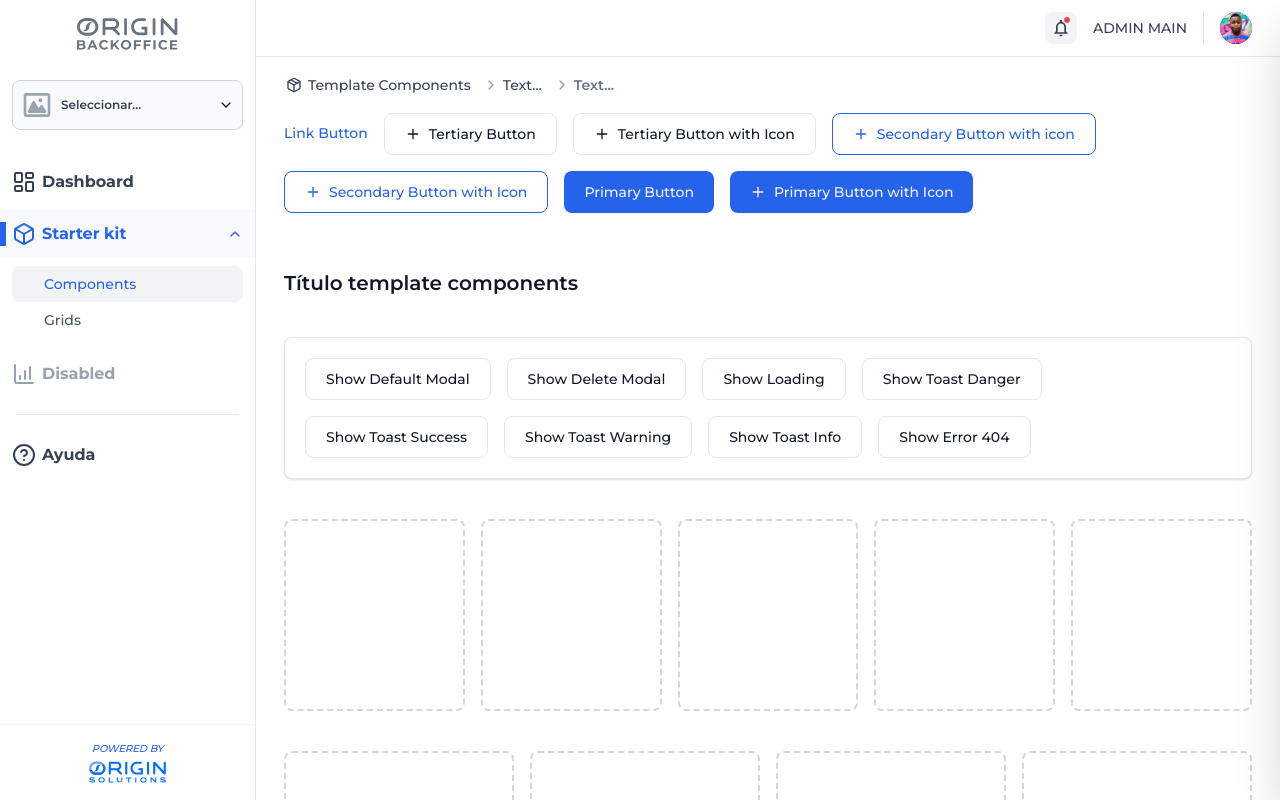
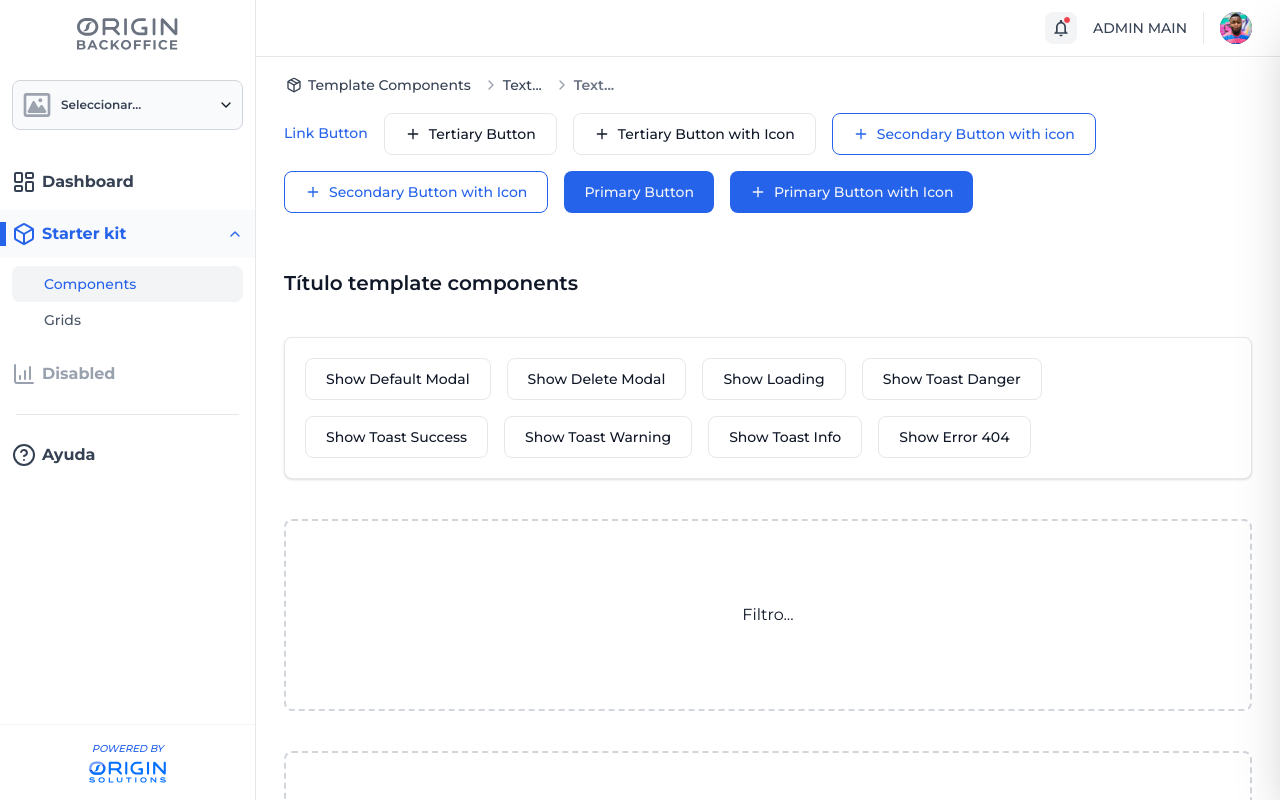
Before and after one commit to m-sanchez-design-ux-ui/starter-tailwind-backoffices, a Next.js app: page /template-components in a window 1280 px wide. Built offline with nearby package versions, Linux system fonts and the light colour scheme.

Commit message:
Fix styles
Fix styles in backoffice page

```diff
--- a/src/app/(backoffice)/template-components/page.tsx
+++ b/src/app/(backoffice)/template-components/page.tsx
@@ -210,47 +210,15 @@ export default function TemplateComponentsPage() {
                 </Link>
             </div>
 
-        {/* Grids Start */}
-
-            {/* Full 5 col */}
-            <div className="grid grid-cols-1 sm:grid-cols-2 lg:grid-cols-5 gap-4 mb-4">
-            <GridBox />
-            <GridBox />
-            <GridBox />
-            <GridBox />
-            <GridBox />
-            </div>
-
-            {/* Full 4 col and 2 row */}
-            <div className="grid grid-cols-1 sm:grid-cols-2 lg:grid-cols-4 gap-4 mb-4">
-            <GridBox />
-            <GridBox />
-            <GridBox />
-            <GridBox />
-            </div>
-
-            {/* Full 3 col and 2 row */}
-            <div className="grid grid-cols-1 sm:grid-cols-2 lg:grid-cols-3 gap-4 mb-4">
-            <GridBox />
-            <GridBox />
-            <GridBox />
-            <GridBox />
-            <GridBox />
-            <GridBox />
-            </div>
-
-            {/* Full 2 col and 2 row */}
-            <div className="grid grid-cols-1 sm:grid-cols-2 gap-4 mb-4">
-            <GridBox />
-            <GridBox />
-            <GridBox />
-            <GridBox />
+            {/* Full Row */}
+            <div className="flex justify-center items-center border-2 border-dashed rounded-lg border-gray-300 min-h-32 md:min-h-48 mb-4 dark:border-gray-600 transition-colors hover:border-primary/50">
+                Filtro...
             </div>
 
             {/* Full Row */}
-            <div className="border-2 border-dashed rounded-lg border-gray-300 min-h-32 md:min-h-48 mb-4 dark:border-gray-600 transition-colors hover:border-primary/50" />
-
-        {/* Grids End */}
+            <div className="flex justify-center items-center border-2 border-dashed rounded-lg border-gray-300 min-h-48 md:min-h-96 mb-4 dark:border-gray-600 transition-colors hover:border-primary/50">
+                DataTable...
+            </div>
 
         </div>
     );
```
Lines whose indentation alone changed are shown as unchanged.
